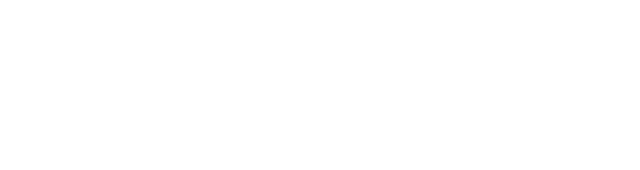
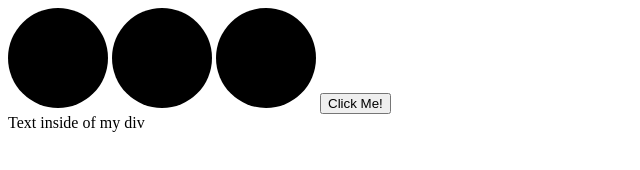
Before and after one commit to DS4200-S22/hw-04-hw4-nop-and-sam, a plain HTML site: page index.html in a window 1280 px wide. Shown: the whole page, without its empty margins (0-640 px from the left). Drawn offline with Linux system fonts and the light colour scheme.

Commit message:
Update index.html
Add circles and button

```diff
--- a/index.html
+++ b/index.html
@@ -3,10 +3,30 @@
 
 <head>
     <meta charset=utf-8/>
+     <!-- CSS for styling -->
+     <link rel="stylesheet" href="style.css">
 </head>
 
 
 <body>
+    <svg height="100" width="100">
+        <circle class="circle1" cx="50" cy="50" r="50">
+    </svg>
+
+    <svg height="100" width="100">
+        <circle class="circle2" cx="50" cy="50" r="50">
+    </svg>
+
+    <svg height="100" width="100">
+        <circle class="circle3" cx="50" cy="50" r="50">
+    </svg>
+
+       <!-- button -->
+       <button type="button" >Click Me!</button>
+
+       <!-- div that we will modify with js -->
+       <div id="button-div" class="gen">
+           Text inside of my div
 
 
 </body>
```
